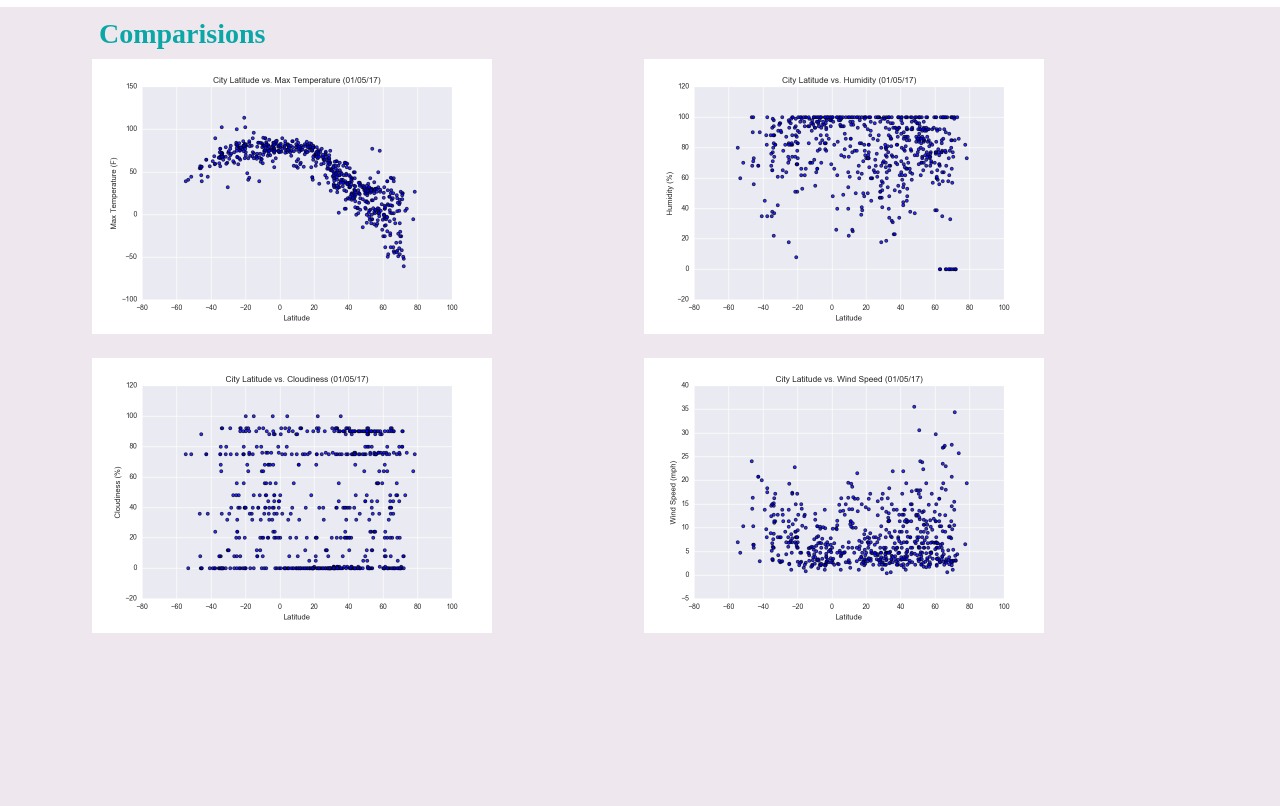
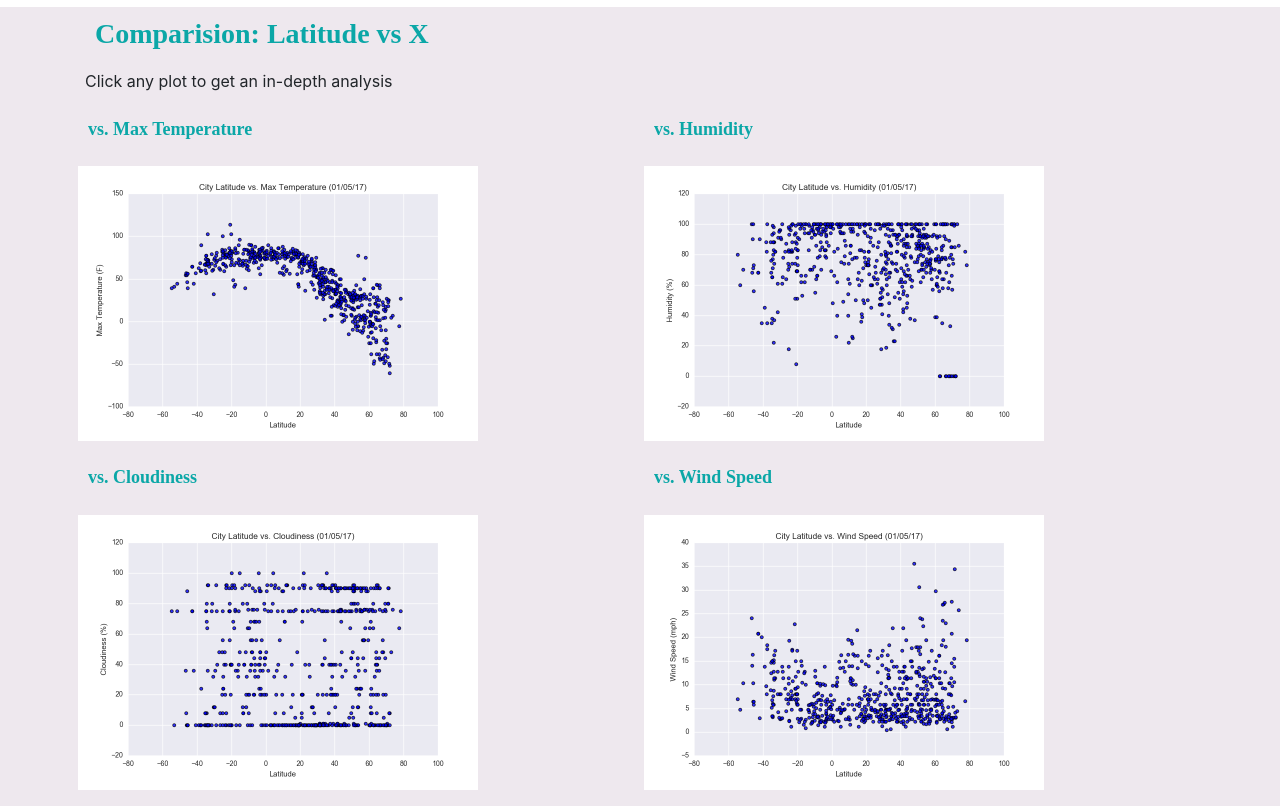
Before and after one commit to msfa12th/Web-Design-Challenge, a plain HTML site: page WebVisualizations/visualizations/comparisons.html in a window 1280 px wide. Shown: the part 77-883 px from the top of the page. Before the commit the page ends 800 px from the top, so only its background shows below. Drawn offline with nearby package versions, Linux system fonts and the light colour scheme; files that its build step writes are made by us from their sources.

Commit message:
add img link to comparisons

```diff
--- a/WebVisualizations/styles.css
+++ b/WebVisualizations/styles.css
@@ -19,7 +19,11 @@ h2 {
   padding: 10px;
 }
 h3 {
-  font-size: 20px;
+  font-size: 18px;
+  font-family: 'Times New Roman', Times, serif;
+  font-weight: bold;
+  color: rgb(11, 167, 167);
+  padding: 10px;
 }
 
 /* Giving our navbar some padding and a background color */
--- a/WebVisualizations/visualizations/comparisons.html
+++ b/WebVisualizations/visualizations/comparisons.html
@@ -1,7 +1,8 @@
 <!DOCTYPE html>
 <html lang="en">
 <head>
-<title>Web Visualizations - Mary Brown</title>
+<title>
+    Comparisons: Visualizations</title>
 <meta charset="utf-8">
 <meta name="viewport" content="width=device-width, initial-scale=1">
 
@@ -23,7 +24,7 @@
         style="color: white;
         background-color: rgb(11, 167, 167);
         font-family: 'Times New Roman', Times, serif;
-        font-weight: bold;"  href="../index.html" > Latitude </a>
+        font-weight: bold;"  href="../index.html" > Lattitude </a>
       </div>
       <ul class="nav navbar-nav navbar-right">
         <li class="dropdown"><a class="dropdown-toggle" data-toggle="dropdown" href="#">Plots <span class="caret"></span></a>
@@ -45,21 +46,26 @@
           <!-- Section 1 -->
           <section>
 
-          <div class="row">
-              <div class="col">
-                  <h1>Comparisions</h1ß>
+          <!-- <div class="row">
+              <div class="col"> -->
+                  <h1>Comparision: Latitude vs X</h1>
+                    <p>Click any plot to get an in-depth analysis</p>
                   <div class="row">
                     <div class="column">
-                        <img src="../Resources/assets/images/Fig1.png" alt="Max Temperature" width="400" height="275"></p>
-                        <img src="../Resources/assets/images/Fig3.png" alt="Cloudiness" width="400" height="275"></p>
+                        <h3>vs. Max Temperature</h3>
+                        <a href="temperature.html"><img src="../Resources/assets/images/Fig1.png" alt="Max Temperature" width="400" height="275"></a></p>
+                        <h3>vs. Cloudiness</h3>
+                        <a href="clouds.html"><img src="../Resources/assets/images/Fig3.png" alt="Cloudiness" width="400" height="275"></a></p>
 
                     </div>
                     <div class="column">
-                        <img src="../Resources/assets/images/Fig2.png" alt="Humidity" width="400" height="275"></p>
-                        <img src="../Resources/assets/images/Fig4.png" alt="Wind Speed" width="400" height="275"></p>
+                        <h3>vs. Humidity</h3>
+                        <a href="humidity.html"><img src="../Resources/assets/images/Fig2.png" alt="Humidity" width="400" height="275"></a></p>
+                        <h3>vs. Wind Speed</h3>
+                        <a href="wind.html"><img src="../Resources/assets/images/Fig4.png" alt="Wind Speed" width="400" height="275"></a></p>
                     </div>
-                  </div>
-            </div>
+                  <!-- </div>
+            </div> -->
 
         </section>
     <!-- </section>   -->
```
